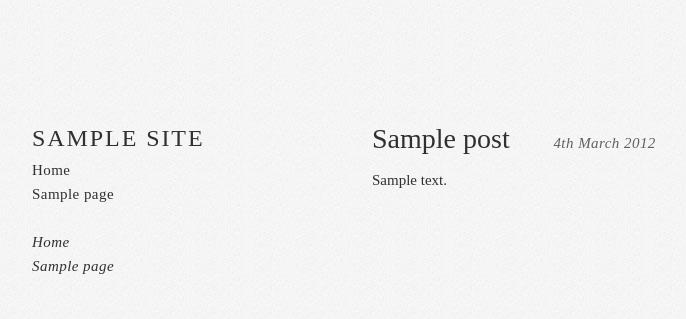
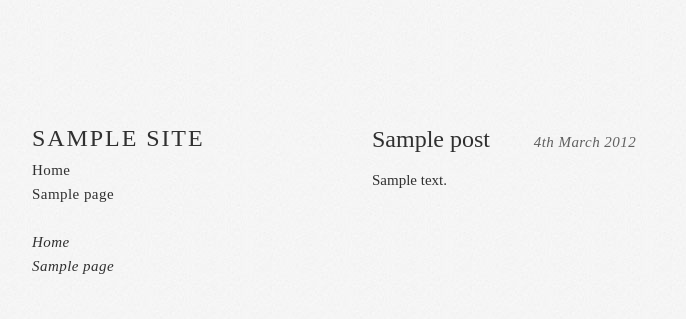
Before and after one commit to penrosestudio/Caswill, a WordPress theme: the page made by themes/Caswill/index.php in a window 1280 px wide. Shown: the top 319 px of the page, without its empty margins (128-814 px from the left). Run offline with PHP 8.4 and a stand-in for WordPress, Linux system fonts and the light colour scheme; the site name, menu and one post (Sample post) are stand-ins, and other content is empty; some libraries are stand-ins or nearby versions.

Commit message:
tweaking type styles

```diff
--- a/themes/Caswill/style.css
+++ b/themes/Caswill/style.css
@@ -79,6 +79,7 @@ ul#information {
 
 .article h2 {
 	display: inline-block;
+	font-size: 24px;
 }
 
 .article .date {
```
